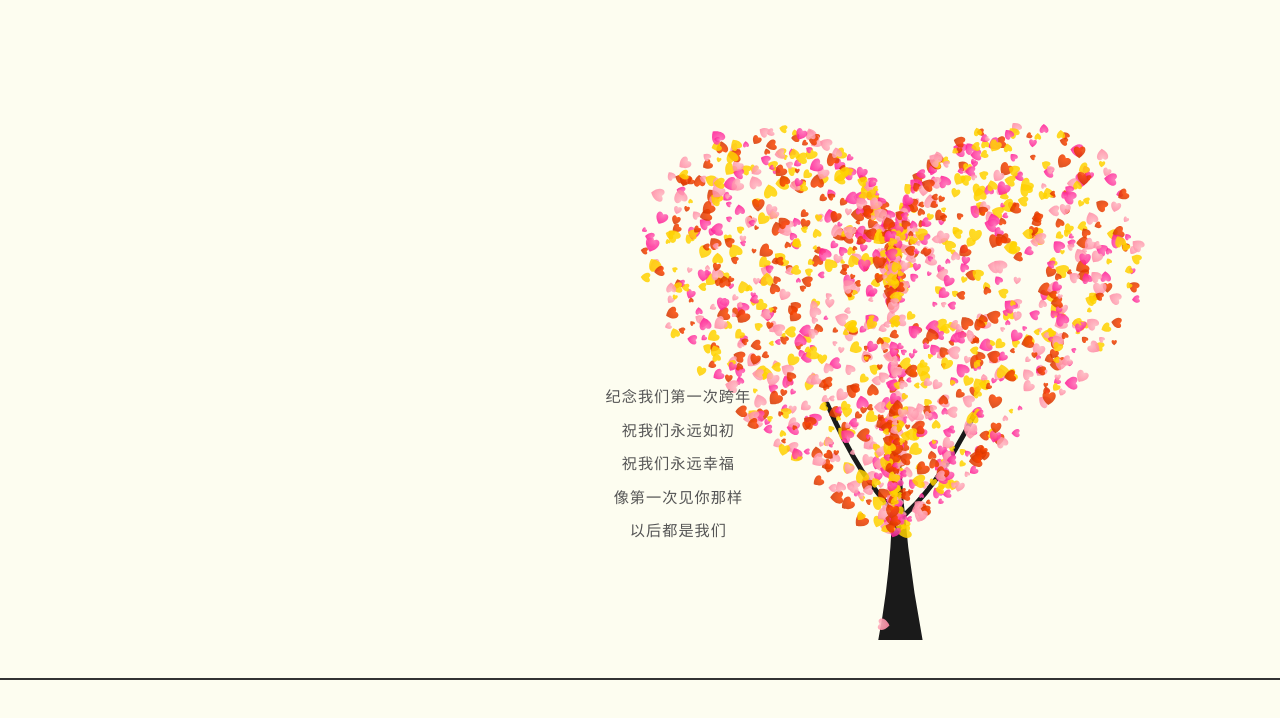
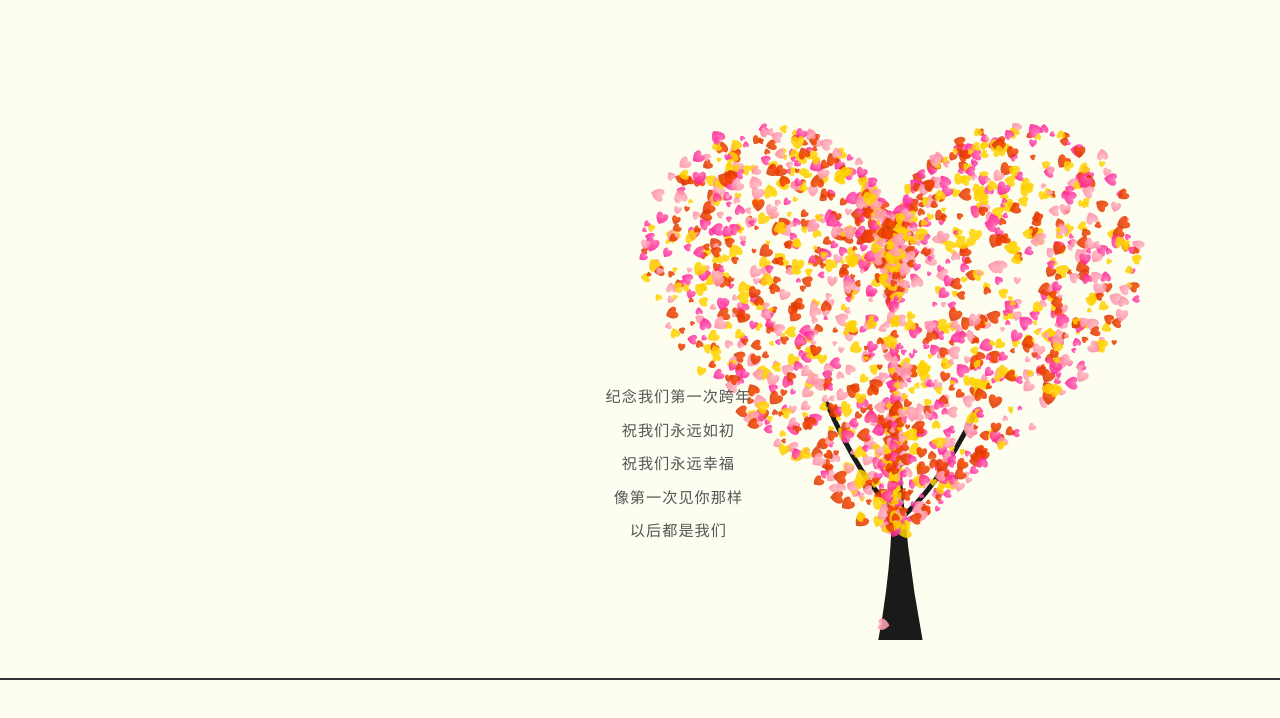
Before and after one commit to jichaun/Give-My-Heart-To-You, a plain HTML site: page index.html in a window 1280 px wide. Drawn offline with Linux system fonts and the light colour scheme; animation ran at ten frames a second.

Commit message:
Update index.html

```diff
--- a/index.html
+++ b/index.html
@@ -148,7 +148,7 @@
 
         function generateStaticLeaves() {
             staticLeaves = [];
-            const count = width > 768 ? 1600 : 700;
+            const count = width > 768 ? 2000 : 700;
             for (let i = 0; i < count; i++) {
                 const t = Math.random() * Math.PI * 2;
                 const r = Math.pow(Math.random(), 0.5) * (240 * treeScale);
```
